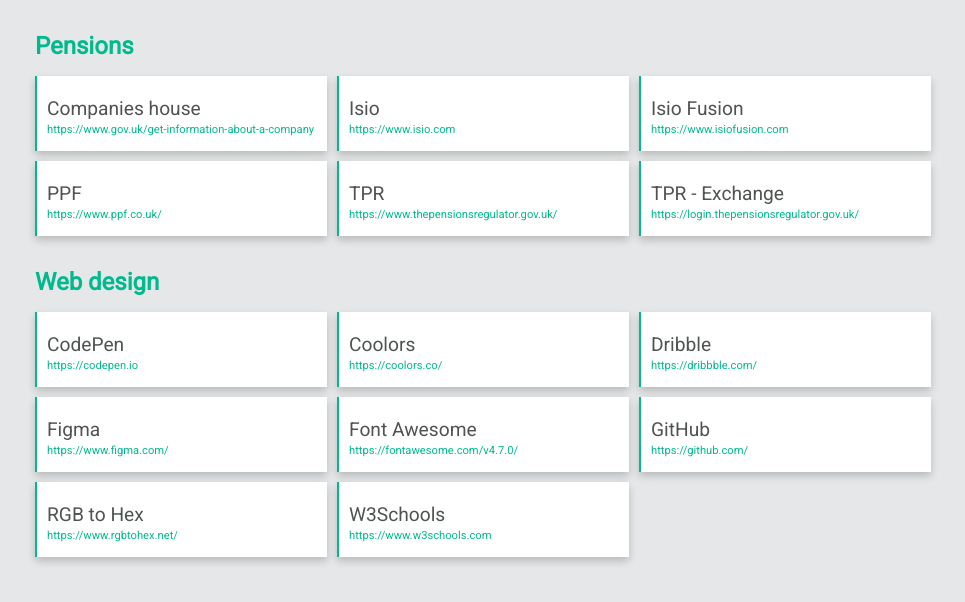
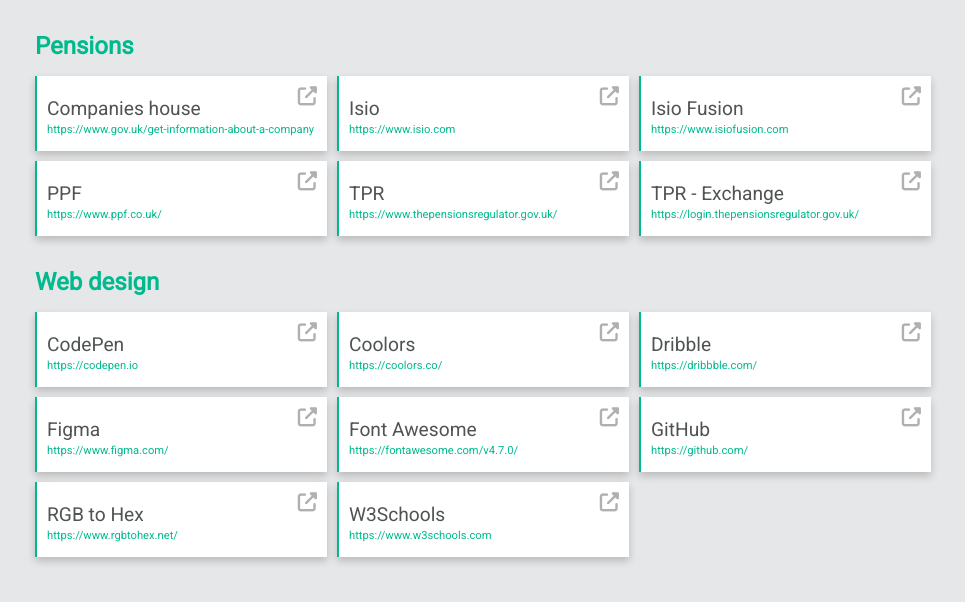
Before and after one commit to py1tgrd/linkspage, a plain HTML site: page index.html in a window 1280 px wide. Shown: the whole page, without its empty margins (157-1122 px from the left). Drawn offline with Linux system fonts and the light colour scheme.

Commit message:
Update index.html

```diff
--- a/index.html
+++ b/index.html
@@ -4,6 +4,7 @@
     <link href="https://fonts.googleapis.com/css?family=Roboto&display=swap" rel="stylesheet">
     <link rel="stylesheet" type="text/css" href="style.css">
     <link href="https://cdnjs.cloudflare.com/ajax/libs/font-awesome/4.7.0/css/font-awesome.min.css">
+    <script src="https://use.fontawesome.com/ec023bfb2d.js"></script>
 </head>
 
 <body>
```
